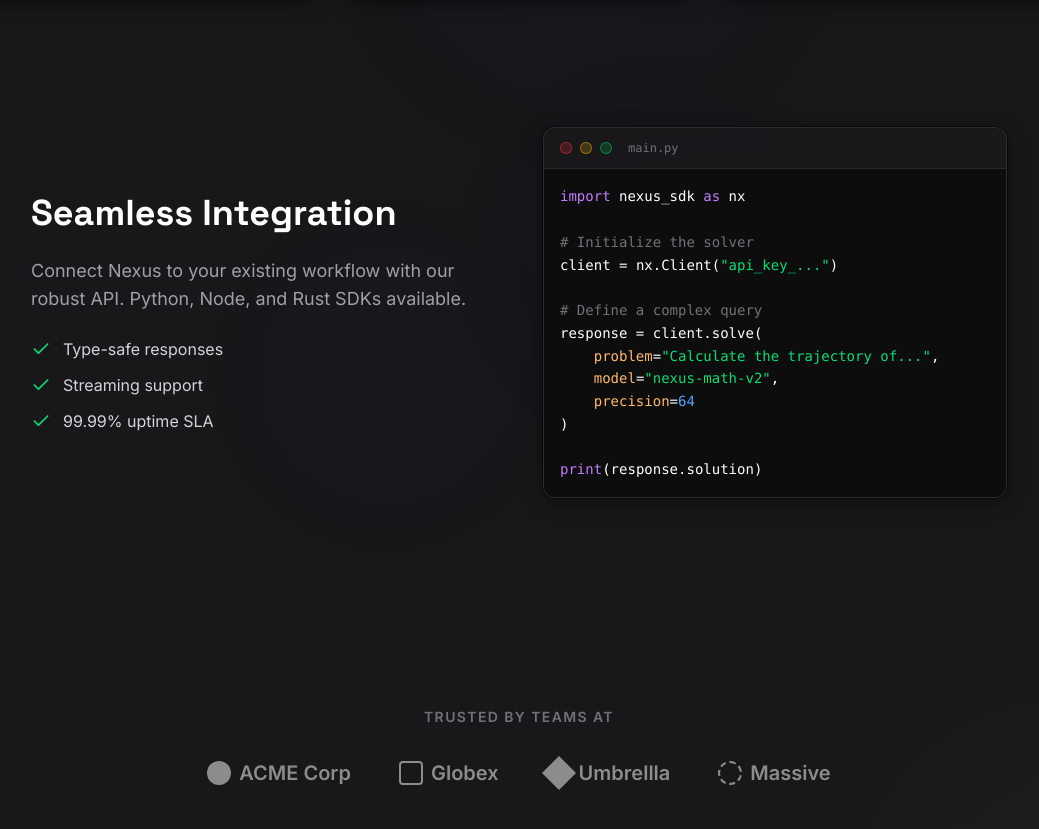
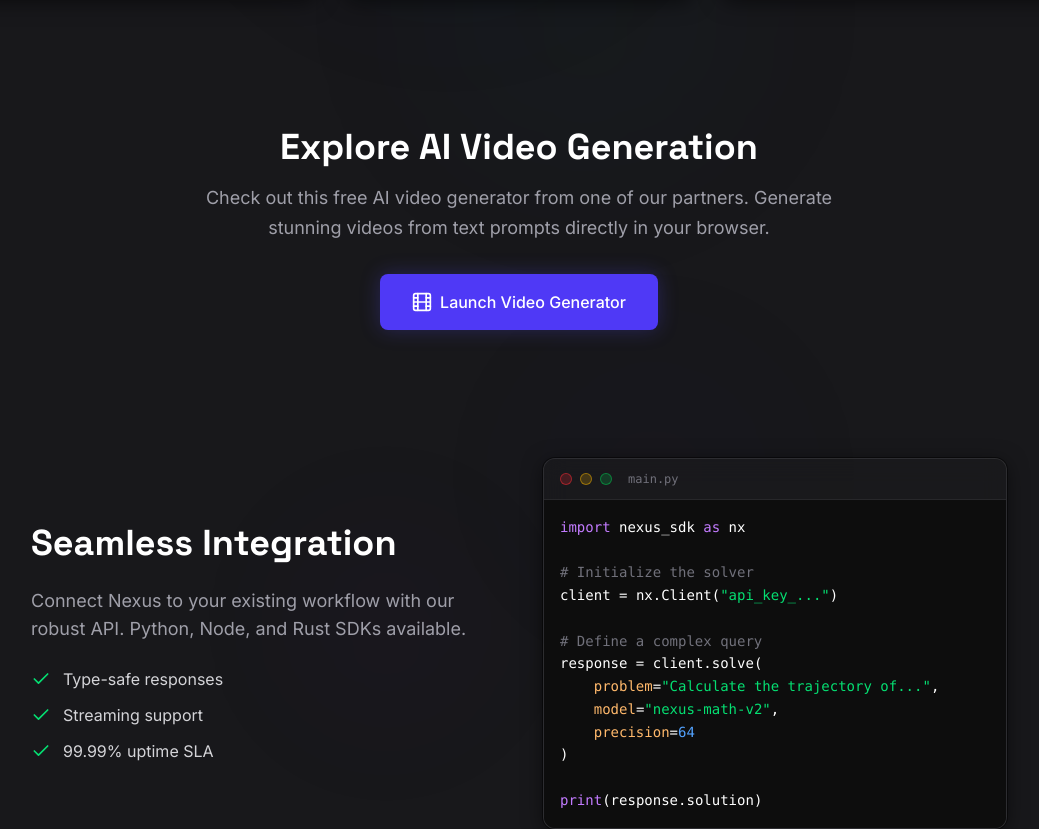
Before and after one commit to idkrly1919/nexusnew, a React (Vite) app: page / in a window 1280 px wide. Shown: the part 961-1790 px from the top of the page, without its empty margins (121-1160 px from the left). Built offline with nearby package versions, Linux system fonts and the light colour scheme.

Commit message:
[dyad] Adding embedded website viewer - wrote 2 file(s)

```diff
--- /dev/null
+++ b/components/EmbeddedView.tsx
@@ -0,0 +1,41 @@
+import React from 'react';
+
+interface EmbeddedViewProps {
+    url: string;
+    onClose: () => void;
+}
+
+const EmbeddedView: React.FC<EmbeddedViewProps> = ({ url, onClose }) => {
+    return (
+        <div className="fixed inset-0 bg-black/80 backdrop-blur-lg z-[100] flex flex-col items-center justify-center p-4 animate-in fade-in duration-300">
+            <div className="absolute top-4 right-4">
+                <button onClick={onClose} className="p-2 rounded-full text-zinc-400 hover:text-white hover:bg-white/10 transition-colors">
+                    <svg width="24" height="24" viewBox="0 0 24 24" stroke="currentColor" strokeWidth="2.5" fill="none"><line x1="18" y1="6" x2="6" y2="18"/><line x1="6" y1="6" x2="18" y2="18"/></svg>
+                </button>
+            </div>
+
+            <div className="w-full h-full max-w-6xl max-h-[90vh] flex flex-col glass-panel rounded-2xl overflow-hidden">
+                <div className="flex-shrink-0 p-4 bg-zinc-900/50 border-b border-zinc-800 flex items-center justify-between">
+                    <p className="text-sm text-zinc-400">Third-Party Tool Integration</p>
+                    <a href={url} target="_blank" rel="noopener noreferrer" className="text-xs text-indigo-400 hover:text-indigo-300 flex items-center gap-1">
+                        Open in New Tab
+                        <svg width="12" height="12" viewBox="0 0 24 24" fill="none" stroke="currentColor" strokeWidth="2.5"><path d="M18 13v6a2 2 0 0 1-2 2H5a2 2 0 0 1-2-2V8a2 2 0 0 1 2-2h6"/><polyline points="15 3 21 3 21 9"/><line x1="10" y1="14" x2="21" y2="3"/></svg>
+                    </a>
+                </div>
+                <div className="flex-1 bg-zinc-950">
+                    <iframe
+                        src={url}
+                        className="w-full h-full border-0"
+                        title="Embedded Tool"
+                        sandbox="allow-scripts allow-same-origin"
+                    ></iframe>
+                </div>
+            </div>
+             <p className="text-xs text-zinc-600 mt-4">
+                Note: You are viewing a third-party website. We cannot control its appearance or functionality.
+            </p>
+        </div>
+    );
+};
+
+export default EmbeddedView;
--- a/components/LandingPage.tsx
+++ b/components/LandingPage.tsx
@@ -1,10 +1,13 @@
-import React, { FormEvent } from 'react';
+import React, { FormEvent, useState } from 'react';
+import EmbeddedView from './EmbeddedView';
 
 interface LandingPageProps {
     onGetAccess: () => void;
 }
 
 const LandingPage: React.FC<LandingPageProps> = ({ onGetAccess }) => {
+    const [showEmbeddedView, setShowEmbeddedView] = useState(false);
+    const embeddedUrl = "https://veoaifree.com/veo-video-generator/";
 
     const handleSignup = (e: FormEvent<HTMLFormElement>) => {
         e.preventDefault();
@@ -21,6 +24,10 @@ const LandingPage: React.FC<LandingPageProps> = ({ onGetAccess }) => {
     };
 
     return (
+        <>
+            {showEmbeddedView && (
+                <EmbeddedView url={embeddedUrl} onClose={() => setShowEmbeddedView(false)} />
+            )}
             <div id="landing-view" className="relative z-10">
                 {/* Navigation */}
                 <nav className="fixed w-full z-50 top-0 border-b border-white/5 bg-black/50 backdrop-blur-md">
@@ -112,6 +119,23 @@ const LandingPage: React.FC<LandingPageProps> = ({ onGetAccess }) => {
                         </div>
                     </div>
 
+                    {/* New Section for the embed button */}
+                    <div className="max-w-5xl mx-auto px-6 mt-32 text-center">
+                        <h2 className="text-3xl md:text-4xl font-bold text-white">Explore AI Video Generation</h2>
+                        <p className="text-lg text-zinc-400 max-w-2xl mx-auto mt-4 leading-relaxed">
+                            Check out this free AI video generator from one of our partners. Generate stunning videos from text prompts directly in your browser.
+                        </p>
+                        <div className="mt-8">
+                            <button
+                                onClick={() => setShowEmbeddedView(true)}
+                                className="bg-indigo-600 hover:bg-indigo-500 text-white px-8 py-4 rounded-lg font-medium transition-all shadow-[0_0_20px_rgba(79,70,229,0.3)] hover:shadow-[0_0_30px_rgba(79,70,229,0.5)] whitespace-nowrap flex items-center gap-2 mx-auto"
+                            >
+                                <svg xmlns="http://www.w3.org/2000/svg" width="20" height="20" viewBox="0 0 24 24" fill="none" stroke="currentColor" strokeWidth="2" strokeLinecap="round" strokeLinejoin="round"><rect x="2" y="2" width="20" height="20" rx="2.18" ry="2.18"></rect><line x1="7" y1="2" x2="7" y2="22"></line><line x1="17" y1="2" x2="17" y2="22"></line><line x1="2" y1="12" x2="22" y2="12"></line><line x1="2" y1="7" x2="7" y2="7"></line><line x1="2" y1="17" x2="7" y2="17"></line><line x1="17" y1="17" x2="22" y2="17"></line><line x1="17" y1="7" x2="22" y2="7"></line></svg>
+                                Launch Video Generator
+                            </button>
+                        </div>
+                    </div>
+
                     {/* Code Demo Section */}
                     <div className="max-w-5xl mx-auto px-6 mt-32">
                         <div className="flex flex-col md:flex-row gap-12 items-center">
@@ -179,6 +203,7 @@ const LandingPage: React.FC<LandingPageProps> = ({ onGetAccess }) => {
 
                 </main>
             </div>
+        </>
     );
 };
 
```
Lines whose indentation alone changed are shown as unchanged.
